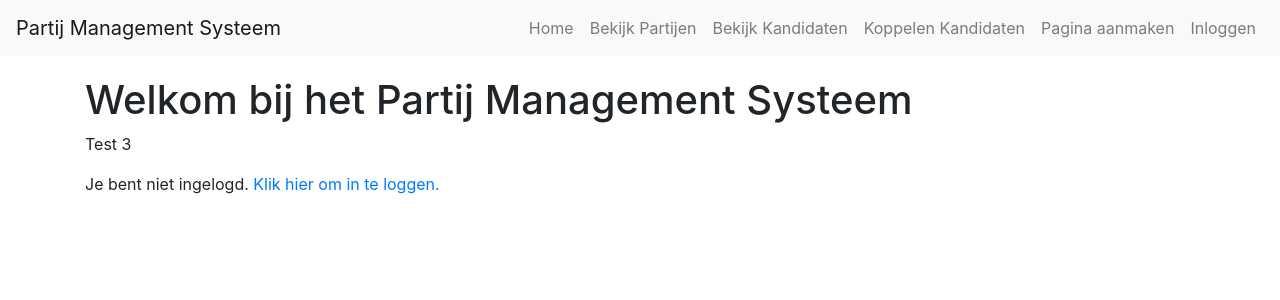
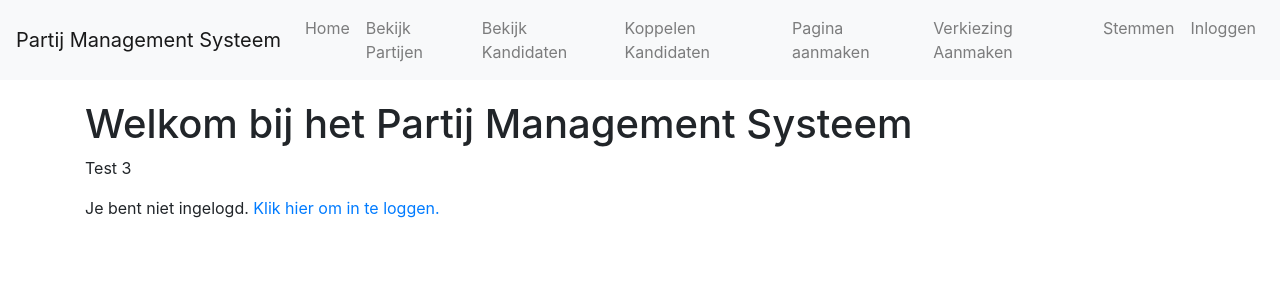
Before and after one commit to MaohuaFan/Examen-opdracht, a PHP site: page /Examen-opdracht/index.php in a window 1280 px wide. Shown: the top 300 px of the page. Run offline with PHP 8.4, Linux system fonts and the light colour scheme.

Commit message:
Update index.php

```diff
--- a/src/index.php
+++ b/src/index.php
@@ -43,6 +43,12 @@ session_start(); // Start de sessie
             </li>
             <li class="nav-item">
                 <a class="nav-link" href="../src/Pagina/read.php">Pagina aanmaken</a>
+            </li>
+            <li class="nav-item">
+                <a class="nav-link" href="Verkiezing/insertVerkiezing.php">Verkiezing Aanmaken</a>
+            </li>
+            <li class="nav-item">
+                <a class="nav-link" href="Stemmen/insertStemmenVerkiezing.php">Stemmen</a>
             </li>
             <?php if (isset($_SESSION['user_id'])): ?>
                 <li class="nav-item dropdown">
```
